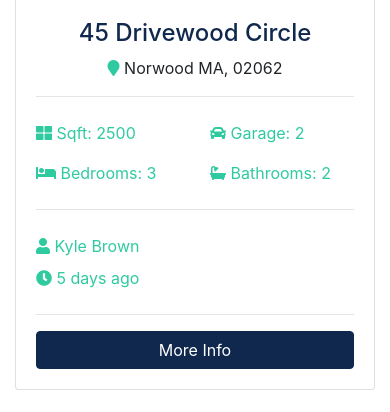
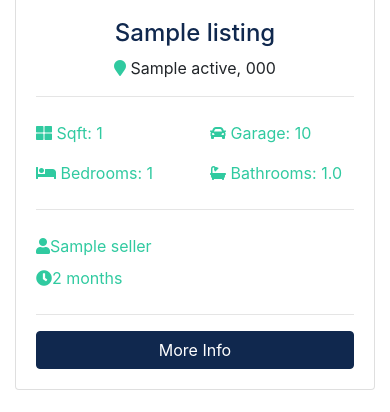
Before and after one commit to PFurtak/djangoRealty, a Django app: page / in a window 390 px wide. Shown: the part 1194-1606 px from the top of the page. Run offline with Django 3.2, Linux system fonts and the light colour scheme; tables that the repository leaves empty hold one stand-in row (values such as "Sample post"); grey boxes marked "Sample" are stand-in pictures; some libraries are stand-ins or nearby versions.

Commit message:
added dynamic content on homepage, added in dynamic sellers and mvp sellers

```diff
--- a/pages/views.py
+++ b/pages/views.py
@@ -1,10 +1,24 @@
 from django.shortcuts import render
 from django.http import HttpResponse
+from listings.models import Listing
+from sellers.models import Seller
 
 
 def index(request):
-    return render(request, 'pages/index.html')
+    listings = Listing.objects.order_by('-list_date').filter(is_published=True)[:3]
+    context = {
+        'listings': listings
+    }
+    return render(request, 'pages/index.html', context)
 
 
 def about(request):
-    return render(request, 'pages/about.html')
+    sellers = Seller.objects.order_by('-hire_date')
+    mvp_sellers = Seller.objects.all().filter(is_mvp=True)
+
+    context = {
+        'sellers': sellers,
+        'mvp_sellers': mvp_sellers
+    }
+
+    return render(request, 'pages/about.html', context)
--- a/templates/pages/index.html
+++ b/templates/pages/index.html
@@ -1,4 +1,8 @@
-{% extends 'template.html' %} {% block content %}
+{% extends 'template.html' %}
+
+{% load humanize %}
+
+{% block content %}
 
   <!-- Showcase -->
   <section id="showcase">
@@ -129,139 +133,59 @@
     <div class="container">
       <h3 class="text-center mb-3">Latest Listings</h3>
       <div class="row">
+        {% if listings %}
+        {% for listing in listings %}
         <!-- Listing 1 -->
         <div class="col-md-6 col-lg-4 mb-4">
           <div class="card listing-preview">
-            <img class="card-img-top" src="assets/img/homes/home-1.jpg" alt="">
+            <img class="card-img-top" src="{{listing.photo_main.url}}" alt="">
             <div class="card-img-overlay">
               <h2>
-                <span class="badge badge-secondary text-white">$490,000</span>
+                <span class="badge badge-secondary text-white">{{listing.price | intcomma}}</span>
               </h2>
             </div>
             <div class="card-body">
               <div class="listing-heading text-center">
-                <h4 class="text-primary">45 Drivewood Circle</h4>
+                <h4 class="text-primary">{{listing.title}}</h4>
                 <p>
-                  <i class="fas fa-map-marker text-secondary"></i> Norwood MA, 02062</p>
+                  <i class="fas fa-map-marker text-secondary"></i> {{listing.city}} {{listing.state}}, {{listing.zipcode}}</p>
               </div>
               <hr>
               <div class="row py-2 text-secondary">
                 <div class="col-6">
-                  <i class="fas fa-th-large"></i> Sqft: 2500</div>
+                  <i class="fas fa-th-large"></i> Sqft: {{listing.sqft}}</div>
                 <div class="col-6">
-                  <i class="fas fa-car"></i> Garage: 2</div>
+                  <i class="fas fa-car"></i> Garage: {{listing.garage}}</div>
               </div>
               <div class="row py-2 text-secondary">
                 <div class="col-6">
-                  <i class="fas fa-bed"></i> Bedrooms: 3</div>
+                  <i class="fas fa-bed"></i> Bedrooms: {{listing.bedrooms}}</div>
                 <div class="col-6">
-                  <i class="fas fa-bath"></i> Bathrooms: 2</div>
+                  <i class="fas fa-bath"></i> Bathrooms: {{listing.bathrooms}}</div>
               </div>
               <hr>
               <div class="row py-2 text-secondary">
                 <div class="col-6">
-                  <i class="fas fa-user"></i> Kyle Brown</div>
+                  <i class="fas fa-user"></i>{{listing.seller}}</div>
               </div>
               <div class="row text-secondary pb-2">
                 <div class="col-6">
-                  <i class="fas fa-clock"></i> 5 days ago</div>
+                  <i class="fas fa-clock"></i>{{listing.list_date | timesince}}</div>
               </div>
               <hr>
-              <a href="listing.html" class="btn btn-primary btn-block">More Info</a>
+              <a href="{% url 'listing' listing.id %}" class="btn btn-primary btn-block">More Info</a>
             </div>
           </div>
         </div>
-
-        <!-- Listing 2 -->
-        <div class="col-md-6 col-lg-4 mb-4">
-          <div class="card listing-preview">
-            <img class="card-img-top" src="assets/img/homes/home-2.jpg" alt="">
-            <div class="card-img-overlay">
-              <h2>
-                <span class="badge badge-secondary text-white">$550,000</span>
-              </h2>
-            </div>
-            <div class="card-body">
-              <div class="listing-heading text-center">
-                <h4 class="text-primary">18 Jefferson Lane</h4>
-                <p>
-                  <i class="fas fa-map-marker text-secondary"></i> Woburn MA, 01801</p>
-              </div>
-              <hr>
-              <div class="row py-2 text-secondary">
-                <div class="col-6">
-                  <i class="fas fa-th-large"></i> Sqft: 3200</div>
-                <div class="col-6">
-                  <i class="fas fa-car"></i> Garage: 1</div>
-              </div>
-              <div class="row py-2 text-secondary">
-                <div class="col-6">
-                  <i class="fas fa-bed"></i> Bedrooms: 4</div>
-                <div class="col-6">
-                  <i class="fas fa-bath"></i> Bathrooms: 2.5</div>
-              </div>
-              <hr>
-              <div class="row py-2 text-secondary">
-                <div class="col-6">
-                  <i class="fas fa-user"></i> Mark Hudson</div>
-              </div>
-              <div class="row text-secondary pb-2">
-                <div class="col-6">
-                  <i class="fas fa-clock"></i> 5 days ago</div>
-              </div>
-              <hr>
-              <a href="listing.html" class="btn btn-primary btn-block">More Info</a>
-            </div>
-          </div>
+        {% endfor %}
+        {% else %}
+        <div class="col-md-12">
+          <p>No Listings Available</p>
         </div>
-
-        <!-- Listing 3 -->
-        <div class="col-md-6 col-lg-4 mb-4">
-          <div class="card listing-preview">
-            <img class="card-img-top" src="assets/img/homes/home-3.jpg" alt="">
-            <div class="card-img-overlay">
-              <h2>
-                <span class="badge badge-secondary text-white">$580,000</span>
-              </h2>
-            </div>
-            <div class="card-body">
-              <div class="listing-heading text-center">
-                <h4 class="text-primary">187 Woodrow Street</h4>
-                <p>
-                  <i class="fas fa-map-marker text-secondary"></i> Salem MA, 01915</p>
-              </div>
-              <hr>
-              <div class="row py-2 text-secondary">
-                <div class="col-6">
-                  <i class="fas fa-th-large"></i> Sqft: 3107</div>
-                <div class="col-6">
-                  <i class="fas fa-car"></i> Garage: 0</div>
-              </div>
-              <div class="row py-2 text-secondary">
-                <div class="col-6">
-                  <i class="fas fa-bed"></i> Bedrooms: 4</div>
-                <div class="col-6">
-                  <i class="fas fa-bath"></i> Bathrooms: 3</div>
-              </div>
-              <hr>
-              <div class="row py-2 text-secondary">
-                <div class="col-6">
-                  <i class="fas fa-user"></i> Mark Hudson</div>
-              </div>
-              <div class="row text-secondary pb-2">
-                <div class="col-6">
-                  <i class="fas fa-clock"></i> 5 days ago</div>
-              </div>
-              <hr>
-              <a href="listing.html" class="btn btn-primary btn-block">More Info</a>
-            </div>
-          </div>
-        </div>
-
+        {% endif %}
       </div>
     </div>
   </section>
-
   <section id="services" class="py-5 bg-secondary text-white">
     <div class="container">
       <div class="row text-center">
```
Also changed, not shown: templates/pages/about.html (+20 -35 lines).
